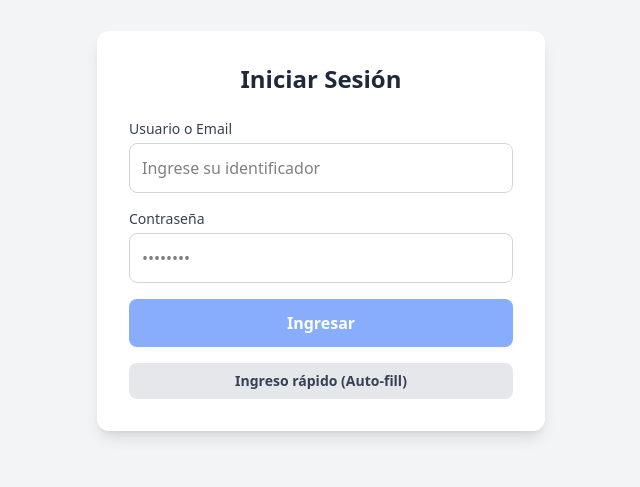
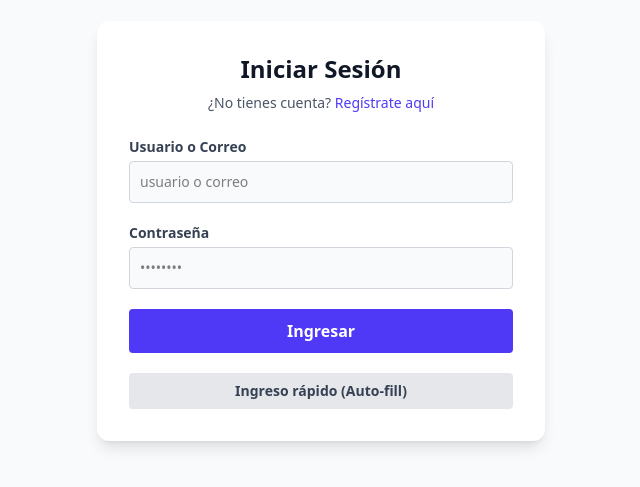
Before and after one commit to Pablorico98/Clon-RedSocial-Angular, an Angular app in the folder client/: page /login in a window 1280 px wide. Shown: the part 169-656 px from the top of the page, without its empty margins (319-959 px from the left). Built offline with nearby package versions, Linux system fonts and the light colour scheme; no server answers.

Commit message:
fix login

```diff
--- a/client/src/app/pages/login/login.html
+++ b/client/src/app/pages/login/login.html
@@ -1,41 +1,71 @@
-<div class="min-h-screen flex items-center justify-center bg-gray-100 p-4">
+<div class="h-screen w-screen flex items-center justify-center bg-gray-50 overflow-hidden px-4">
   <div class="w-full max-w-md bg-white p-8 rounded-xl shadow-lg">
-    <h2 class="text-2xl font-bold text-center text-gray-800 mb-6">Iniciar Sesión</h2>
 
-    <form [formGroup]="loginForm" (ngSubmit)="onLogin()" class="space-y-4">
+    <div class="mb-6">
+      <h2 class="text-2xl font-bold text-center text-gray-900">Iniciar Sesión</h2>
+      <p class="text-center text-sm text-gray-600 mt-2">
+        ¿No tienes cuenta? <a routerLink="/registro" class="text-indigo-600 font-medium hover:underline">Regístrate aquí</a>
+      </p>
+    </div>
+
+    @if (errorMessage()) {
+      <div class="bg-red-50 border-l-4 border-red-500 p-3 mb-4 text-sm text-red-700 rounded">
+        {{ errorMessage() }}
+      </div>
+    }
+
+    <form [formGroup]="loginForm" (ngSubmit)="onLogin()" class="space-y-5">
+
       <div>
-        <label class="block text-sm font-medium text-gray-700">Usuario o Email</label>
+        <label class="block text-sm font-semibold text-gray-700">Usuario o Correo</label>
         <input
           type="text"
           formControlName="identificador"
-          class="w-full mt-1 p-3 border border-gray-300 rounded-lg focus:ring-2 focus:ring-blue-500 outline-none transition"
-          placeholder="Ingrese su identificador"
+          class="w-full mt-1 p-2.5 border border-gray-300 rounded focus:ring-2 focus:ring-indigo-500 focus:border-indigo-500 bg-gray-50 text-sm outline-none transition"
+          placeholder="usuario o correo"
         >
+        @if (loginForm.get('identificador')?.touched && loginForm.get('identificador')?.errors?.['required']) {
+          <p class="text-red-500 text-xs mt-1">El identificador es requerido.</p>
+        }
       </div>
 
       <div>
-        <label class="block text-sm font-medium text-gray-700">Contraseña</label>
+        <label class="block text-sm font-semibold text-gray-700">Contraseña</label>
         <input
           type="password"
           formControlName="password"
-          class="w-full mt-1 p-3 border border-gray-300 rounded-lg focus:ring-2 focus:ring-blue-500 outline-none transition"
+          class="w-full mt-1 p-2.5 border border-gray-300 rounded focus:ring-2 focus:ring-indigo-500 focus:border-indigo-500 bg-gray-50 text-sm outline-none transition"
           placeholder="••••••••"
         >
+        @if (loginForm.get('password')?.touched && loginForm.get('password')?.errors) {
+          @if (loginForm.get('password')?.errors?.['required']) {
+            <p class="text-red-500 text-xs mt-1">La contraseña es requerida.</p>
+          }
+          @if (loginForm.get('password')?.errors?.['minlength']) {
+            <p class="text-red-500 text-xs mt-1">Debe tener al menos 8 caracteres.</p>
+          }
+        }
       </div>
 
       <button
         type="submit"
-        [disabled]="loginForm.invalid"
-        class="w-full bg-blue-600 text-white font-semibold py-3 rounded-lg hover:bg-blue-700 transition duration-200 disabled:opacity-50"
+        [disabled]="isLoading()"
+        class="w-full bg-indigo-600 text-white font-bold py-2.5 rounded hover:bg-indigo-700 transition duration-200 disabled:opacity-70 disabled:cursor-not-allowed flex justify-center"
       >
-        Ingresar
+        @if (isLoading()) {
+          <span class="flex items-center gap-2">
+            <svg class="animate-spin h-5 w-5 text-white" fill="none" viewBox="0 0 24 24"><circle class="opacity-25" cx="12" cy="12" r="10" stroke="currentColor" stroke-width="4"></circle><path class="opacity-75" fill="currentColor" d="M4 12a8 8 0 018-8V0C5.373 0 0 5.373 0 12h4zm2 5.291A7.962 7.962 0 014 12H0c0 3.042 1.135 5.824 3 7.938l3-2.647z"></path></svg>
+            Ingresando...
+          </span>
+        } @else {
+          Ingresar
+        }
       </button>
 
-      <!-- Botón de ingreso rápido -->
       <button
         type="button"
         (click)="fillData()"
-        class="w-full bg-gray-200 text-gray-700 font-semibold py-2 rounded-lg hover:bg-gray-300 transition text-sm"
+        class="w-full bg-gray-200 text-gray-700 font-semibold py-2 rounded hover:bg-gray-300 transition text-sm"
       >
         Ingreso rápido (Auto-fill)
       </button>
--- a/client/src/app/pages/login/login.ts
+++ b/client/src/app/pages/login/login.ts
@@ -1,42 +1,58 @@
-import { Component } from '@angular/core';
+import { Component, inject, signal } from '@angular/core';
+import { CommonModule } from '@angular/common';
 import { FormBuilder, FormGroup, Validators, ReactiveFormsModule } from '@angular/forms';
 import { AuthService } from '../../services/auth.service';
-import { Router } from '@angular/router';
+import { Router, RouterModule } from '@angular/router';
 
 @Component({
   selector: 'app-login',
   standalone: true,
-  imports: [ReactiveFormsModule],
+  imports: [CommonModule, ReactiveFormsModule, RouterModule],
   templateUrl: './login.html',
 })
 export class LoginComponent {
+  private fb = inject(FormBuilder);
+  private authService = inject(AuthService);
+  private router = inject(Router);
+
   loginForm: FormGroup;
 
-  constructor(
-    private fb: FormBuilder,
-    private authService: AuthService,
-    private router: Router
-  ) {
+  isLoading = signal<boolean>(false);
+  errorMessage = signal<string | null>(null);
+
+  constructor() {
     this.loginForm = this.fb.group({
       identificador: ['', [Validators.required]],
       password: ['', [Validators.required, Validators.minLength(8)]]
     });
   }
 
-  // Botón de ingreso rápido (para desarrollo)
+  // Botón de ingreso rápido (para desarrollo en el TP)
   fillData() {
     this.loginForm.patchValue({
-      identificador: 'pablo@utn.edu.ar', // Reemplaza con tu cuenta de test
-      password: '12345678'      // Reemplaza con tu password de test
+      identificador: 'pablo.i.rico98@gmail.com',
+      password: 'A123456789'
     });
   }
 
   onLogin() {
-    if (this.loginForm.valid) {
-      this.authService.login(this.loginForm.value).subscribe({
-        next: () => this.router.navigate(['/inicio']),
-        error: (err) => console.error('Error de login:', err)
-      });
+    if (this.loginForm.invalid) {
+      this.loginForm.markAllAsTouched();
+      return;
     }
+
+    this.isLoading.set(true);
+    this.errorMessage.set(null);
+
+    this.authService.login(this.loginForm.value).subscribe({
+      next: () => {
+        this.isLoading.set(false);
+        this.router.navigate(['/inicio']);
+      },
+      error: (err) => {
+        this.isLoading.set(false);
+        this.errorMessage.set(err.error?.message || 'Credenciales incorrectas. Verifica tu usuario o contraseña.');
+      }
+    });
   }
 }
```
